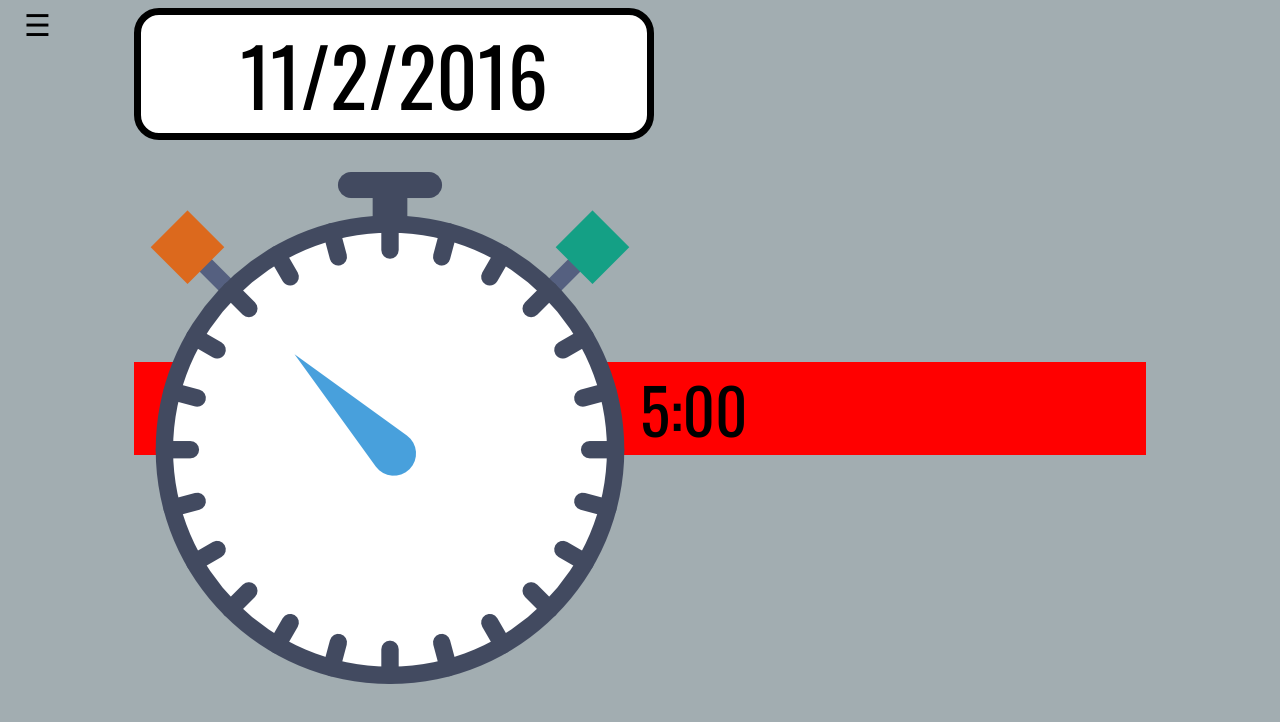
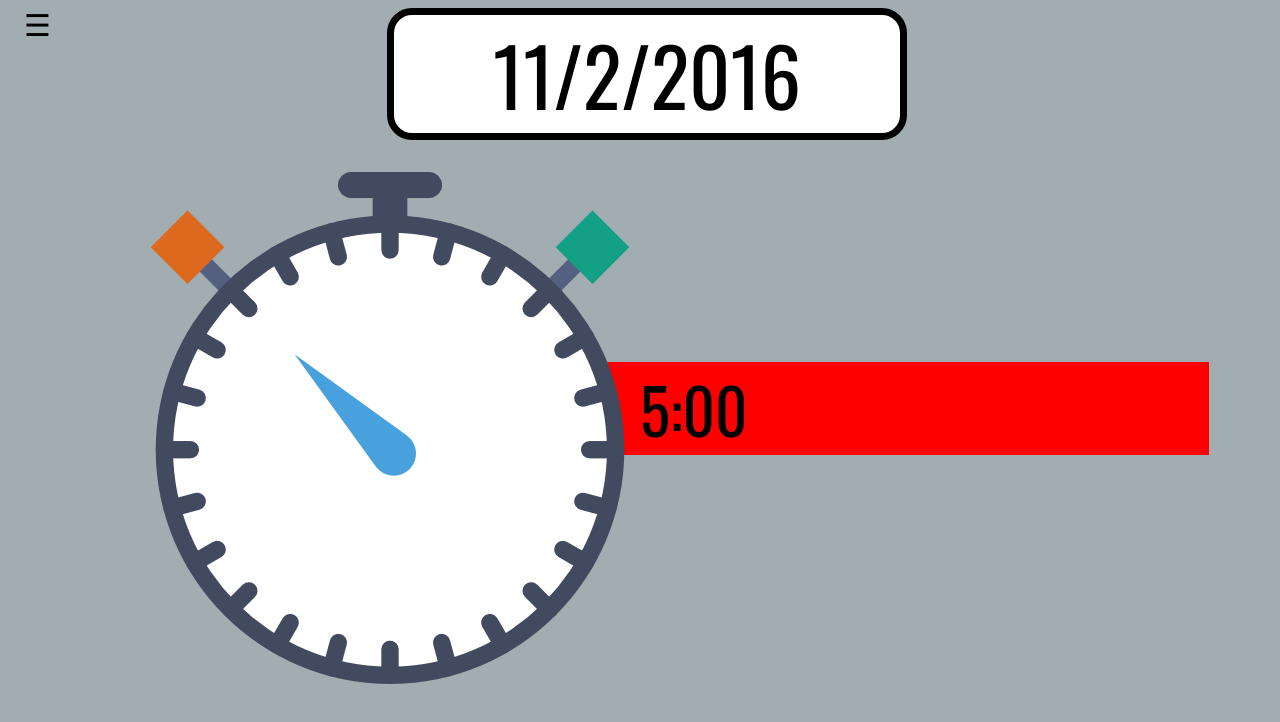
Before and after one commit to riceship/riceship.github.io, a plain HTML site: page breaktimer.html in a window 1280 px wide. Drawn offline with nearby package versions, Linux system fonts and the light colour scheme.

Commit message:
Update breaktimer.html

```diff
--- a/breaktimer.html
+++ b/breaktimer.html
@@ -39,7 +39,7 @@ body {
   background-color: red;
   width: 80%;
   position: relative;
-  margin-left: 10%;
+  margin-left: 15%;
   margin-top: 15%;
   font-size: 63px;
   z-index: -99;
@@ -52,7 +52,7 @@ body {
   width: 40%;
   position: relative;
   top: 0%;
-  margin-left: 10%;
+  margin-left: 30%;
   background-color: white;
   color: black;
   font-size: 80px;
```
